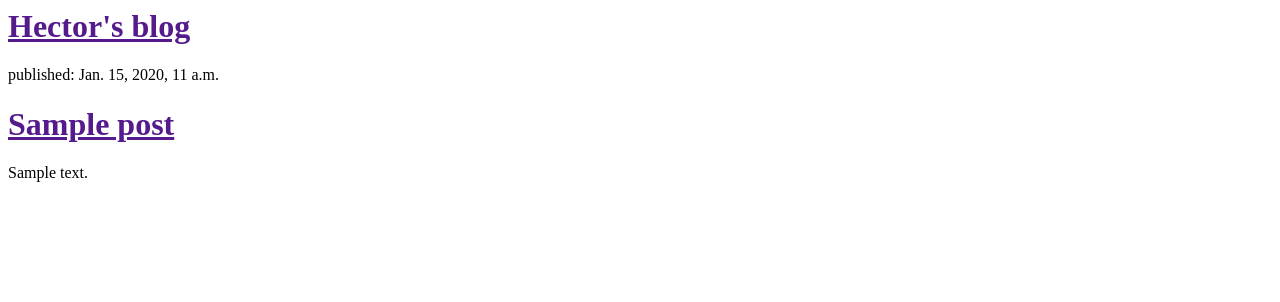
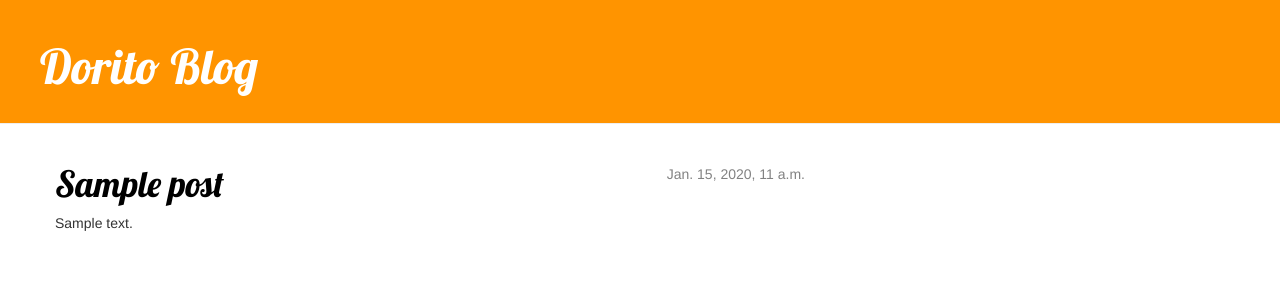
Before and after one commit to hector2/my-first-blog, a Django app: template blog/templates/blog/post_list.html in a window 1280 px wide. Shown: the top 302 px of the page. Run offline with Django 3.2, Linux system fonts and the light colour scheme; the template is opened without the code that fills it: values that come from a table or form of the project are taken from there, others are empty; tables that the repository leaves empty hold one stand-in row (values such as "Sample post"); some libraries are stand-ins or nearby versions.

Commit message:
Detalle de post

```diff
--- /dev/null
+++ b/blog/static/css/blog.css
@@ -0,0 +1,47 @@
+.page-header {
+       background-color: #ff9400;
+       margin-top: 0;
+       padding: 20px 20px 20px 40px;
+   }
+
+   .page-header h1, .page-header h1 a, .page-header h1 a:visited, .page-header h1 a:active {
+       color: #ffffff;
+       font-size: 36pt;
+       text-decoration: none;
+   }
+
+   .content {
+       margin-left: 40px;
+   }
+
+   h1, h2, h3, h4 {
+       font-family: 'Lobster', cursive;
+   }
+
+   .date {
+       float: right;
+       color: #828282;
+   }
+
+   .save {
+       float: right;
+   }
+
+   .post-form textarea, .post-form input {
+       width: 100%;
+   }
+
+   .top-menu, .top-menu:hover, .top-menu:visited {
+       color: #ffffff;
+       float: right;
+       font-size: 26pt;
+       margin-right: 20px;
+   }
+
+   .post {
+       margin-bottom: 70px;
+   }
+
+   .post h1 a, .post h1 a:visited {
+       color: #000000;
+   }
--- /dev/null
+++ b/blog/templates/blog/base.html
@@ -0,0 +1,25 @@
+{% load staticfiles %}
+<html>
+
+<head>
+  <title>Dorito blog</title>
+  <link rel="stylesheet" href="//maxcdn.bootstrapcdn.com/bootstrap/3.2.0/css/bootstrap.min.css">
+  <link rel="stylesheet" href="//maxcdn.bootstrapcdn.com/bootstrap/3.2.0/css/bootstrap-theme.min.css">
+  <link href='//fonts.googleapis.com/css?family=Lobster&subset=latin,latin-ext' rel='stylesheet' type='text/css'>
+  <link rel="stylesheet" href="{% static 'css/blog.css' %}">
+</head>
+
+<body>
+  <div class="page-header">
+    <h1><a href="/">Dorito Blog</a></h1>
+  </div>
+  <div class="content container">
+    <div class="row">
+      <div class="col-md-8">
+        {% block content %} {% endblock %}
+      </div>
+    </div>
+  </div>
+</body>
+
+</html>
--- a/blog/templates/blog/post_list.html
+++ b/blog/templates/blog/post_list.html
@@ -1,22 +1,12 @@
-<html>
-
-<head>
-  <title>Hector's blog</title>
-</head>
-
-<body>
-  <div>
-    <h1><a href="">Hector's blog</a></h1>
+{% extends 'blog/base.html' %}
+{% block content %}
+  {% for post in posts %}
+  <div class="post">
+    <div class="date">
+      {{ post.published_date }}
+    </div>
+    <h1><a href="{% url 'blog.views.post_detail' pk=post.pk %}">{{ post.title }}</a></h1>
+    <p>{{ post.text|linebreaks }}</p>
   </div>
-
-  {% for post in posts %}
-    <div>
-      <p>published: {{ post.published_date }}</p>
-      <h1><a href="">{{ post.title }}</a></h1>
-      <p>{{ post.text|linebreaks }}</p>
-    </div>
   {% endfor %}
-
-</body>
-
-</html>
+{% endblock content %}
--- a/blog/urls.py
+++ b/blog/urls.py
@@ -3,4 +3,5 @@ from . import views
 
 urlpatterns = [
     url(r'^$', views.post_list),
+    url(r'^post/(?P<pk>[0-9]+)/$', views.post_detail),
 ]
--- a/blog/views.py
+++ b/blog/views.py
@@ -1,4 +1,4 @@
-from django.shortcuts import render
+from django.shortcuts import render, get_object_or_404
 from .models import Post
 from django.utils import timezone
 
@@ -6,3 +6,7 @@ from django.utils import timezone
 def post_list(request):
     posts = Post.objects.filter(published_date__lte=timezone.now()).order_by('published_date')
     return render(request, 'blog/post_list.html', {'posts' : posts})
+
+def post_detail(request, pk):
+    post = get_object_or_404(Post, pk=pk)
+    return render(request, 'blog/post_detail.html', {'post': post})
```
Also changed, not shown: blog/templates/blog/post_detail.html (added, +12 -0 lines).
